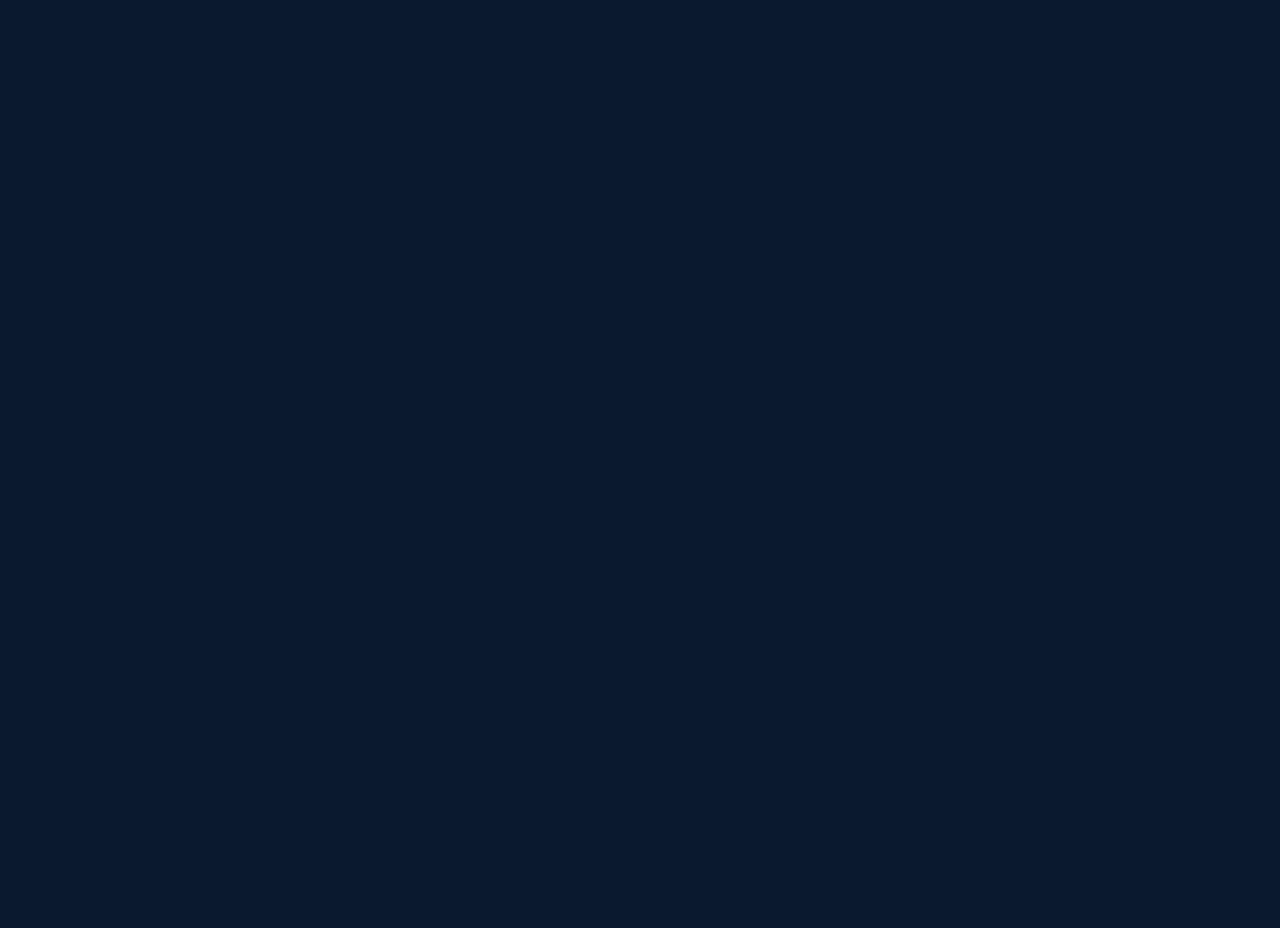
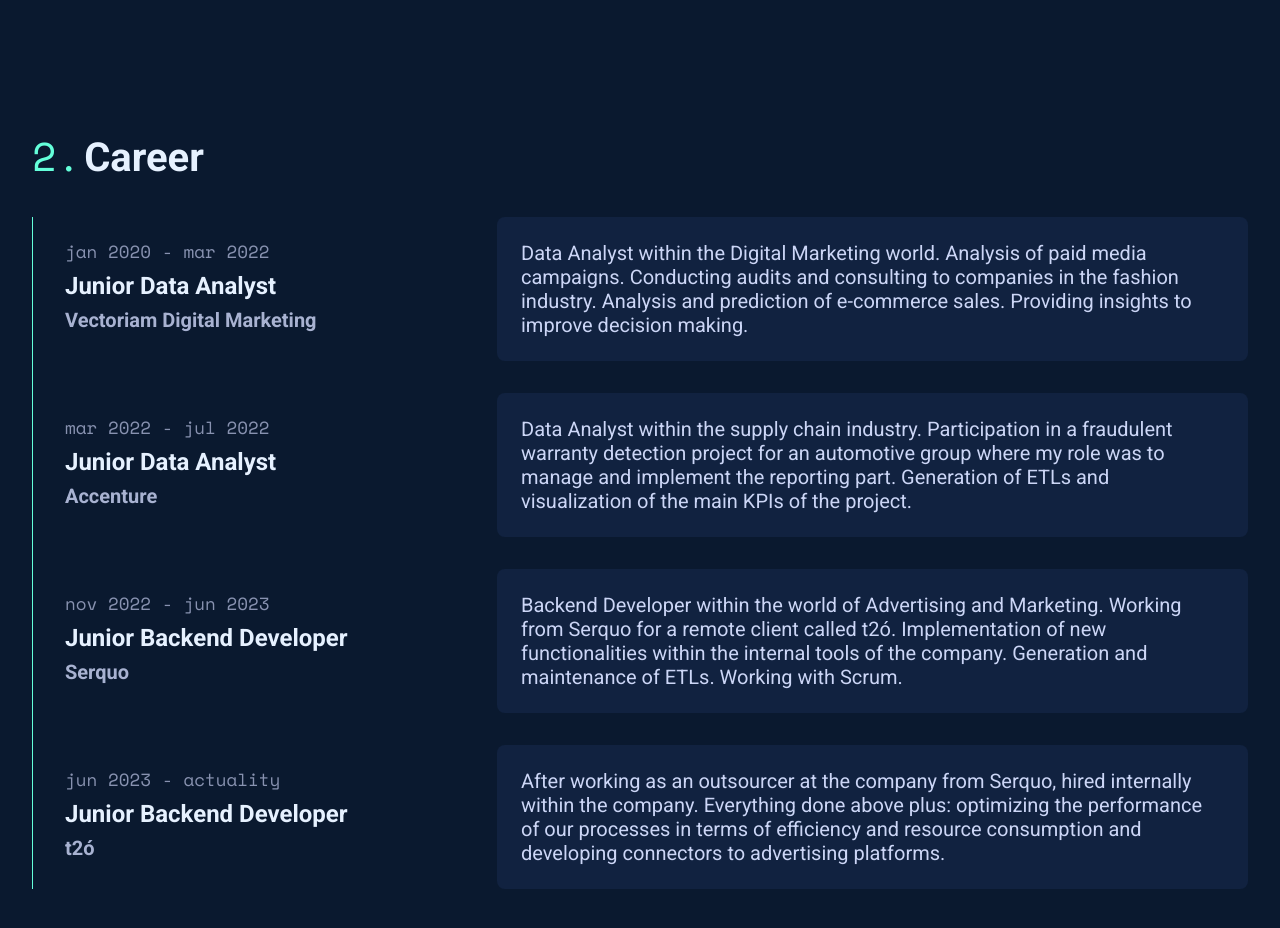
Before and after one commit to sergiopmdeveloper/portfolio, a React (Vite) app: page / in a window 1280 px wide. Shown: the part 1693-2621 px from the top of the page. Before the commit the page ends 1819 px from the top, so only its background shows below. Built offline with nearby package versions, Linux system fonts and the light colour scheme.

Commit message:
feat: implement career component

```diff
--- a/src/App.tsx
+++ b/src/App.tsx
@@ -1,6 +1,7 @@
 import { Header } from './components/Header/Header'
 import { Welcome } from './components/Welcome/Welcome'
 import { Studies } from './components/Studies/Studies'
+import { Career } from './components/Career/Career'
 
 function App() {
   return (
@@ -8,6 +9,7 @@ function App() {
       <Header />
       <Welcome />
       <Studies />
+      <Career />
     </>
   )
 }
--- /dev/null
+++ b/src/components/Career/Career.tsx
@@ -0,0 +1,88 @@
+import { SectionTitle } from '../SectionTitle'
+import {
+  ContentContainer,
+  ContentWrapper,
+  Content,
+  ContentDate,
+  ContentTitle,
+  ContentSubtitle,
+  ContentDescription,
+} from '../LinearContent'
+import { useRef, RefObject, useLayoutEffect, createRef } from 'react'
+import gsap from 'gsap'
+import { ScrollTrigger } from 'gsap/ScrollTrigger'
+import { theme, AppSection } from '../../styles'
+import { career } from '../../content/linearContent'
+
+// Register scroll trigger plugin
+
+gsap.registerPlugin(ScrollTrigger)
+
+/**
+ * Renders the Career component.
+ *
+ * @returns The rendered Career component.
+ */
+export function Career() {
+  const sectionTitleRef = useRef<HTMLDivElement>(null)
+  const studiesRef = useRef<HTMLDivElement>(null)
+  const studyRefs: RefObject<HTMLDivElement>[] = Array.from(
+    { length: career.length },
+    () => createRef()
+  )
+
+  useLayoutEffect(() => {
+    if (sectionTitleRef.current) {
+      gsap.fromTo(
+        sectionTitleRef.current,
+        { opacity: 0, y: 50 },
+        {
+          opacity: 1,
+          y: 0,
+          duration: 0.5,
+          scrollTrigger: sectionTitleRef.current,
+        }
+      )
+    }
+
+    if (studiesRef.current) {
+      gsap.fromTo(
+        studiesRef.current,
+        { borderLeftWidth: '1px', borderLeftColor: 'rgba(0, 0, 0, 0)' },
+        {
+          borderLeftColor: theme.green,
+          duration: 0.5,
+          scrollTrigger: studiesRef.current,
+        }
+      )
+    }
+
+    studyRefs.forEach(studyRef => {
+      if (studyRef.current) {
+        gsap.fromTo(
+          studyRef.current,
+          { opacity: 0, y: 50 },
+          { opacity: 1, y: 0, duration: 0.5, scrollTrigger: studyRef.current }
+        )
+      }
+    })
+  }, [studyRefs])
+
+  return (
+    <AppSection id="career">
+      <SectionTitle number={2} text="Career" ref={sectionTitleRef} />
+      <ContentContainer ref={studiesRef}>
+        {career.map((study, index) => (
+          <ContentWrapper key={index} ref={studyRefs[index]}>
+            <Content>
+              <ContentDate>{study.date}</ContentDate>
+              <ContentTitle>{study.title}</ContentTitle>
+              <ContentSubtitle>{study.subtitle}</ContentSubtitle>
+            </Content>
+            <ContentDescription>{study.description}</ContentDescription>
+          </ContentWrapper>
+        ))}
+      </ContentContainer>
+    </AppSection>
+  )
+}
--- a/src/content/linearContent.ts
+++ b/src/content/linearContent.ts
@@ -39,3 +39,34 @@ export const studies: LinearContent[] = [
       'Data Analytics Bootcamp with Python held in Amsterdam. Exploratory data analysis. Data visualization using graphs and tables. Application of supervised and unsupervised Machine Learning models for better decision making within a business. Web Scraping.',
   },
 ]
+
+export const career: LinearContent[] = [
+  {
+    date: 'jan 2020 - mar 2022',
+    title: 'Junior Data Analyst',
+    subtitle: 'Vectoriam Digital Marketing',
+    description:
+      'Data Analyst within the Digital Marketing world. Analysis of paid media campaigns. Conducting audits and consulting to companies in the fashion industry. Analysis and prediction of e-commerce sales. Providing insights to improve decision making.',
+  },
+  {
+    date: 'mar 2022 - jul 2022',
+    title: 'Junior Data Analyst',
+    subtitle: 'Accenture',
+    description:
+      'Data Analyst within the supply chain industry. Participation in a fraudulent warranty detection project for an automotive group where my role was to manage and implement the reporting part. Generation of ETLs and visualization of the main KPIs of the project.',
+  },
+  {
+    date: 'nov 2022 - jun 2023',
+    title: 'Junior Backend Developer',
+    subtitle: 'Serquo',
+    description:
+      'Backend Developer within the world of Advertising and Marketing. Working from Serquo for a remote client called t2ó. Implementation of new functionalities within the internal tools of the company. Generation and maintenance of ETLs. Working with Scrum.',
+  },
+  {
+    date: 'jun 2023 - actuality',
+    title: 'Junior Backend Developer',
+    subtitle: 't2ó',
+    description:
+      'After working as an outsourcer at the company from Serquo, hired internally within the company. Everything done above plus: optimizing the performance of our processes in terms of efficiency and resource consumption and developing connectors to advertising platforms.',
+  },
+]
```
